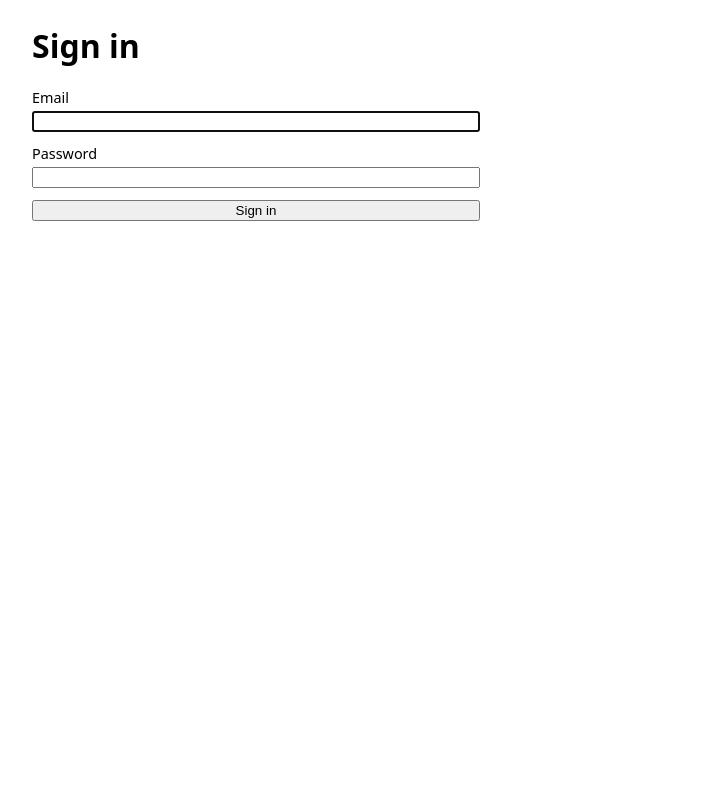
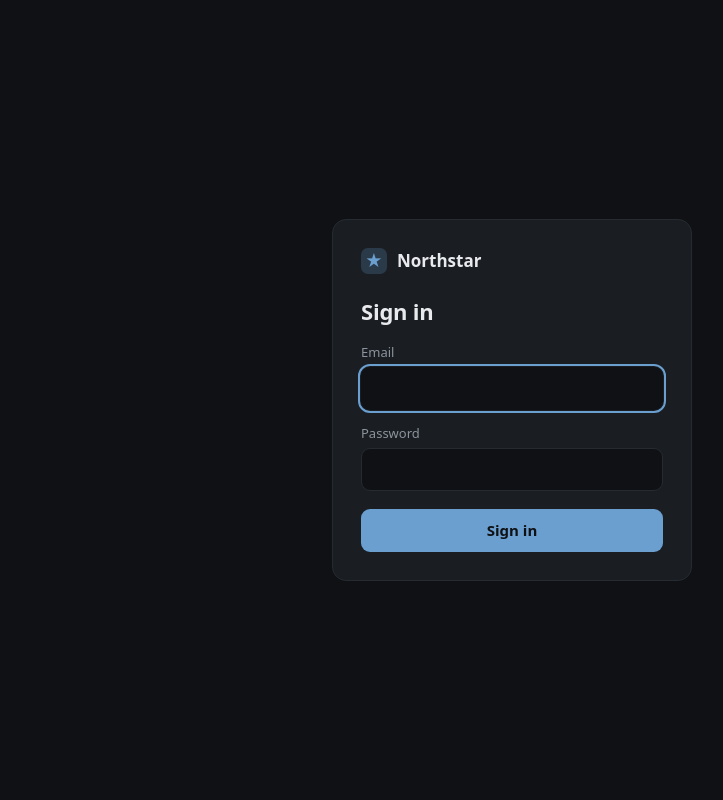
Before and after one commit to declankenny/northstar, a FastAPI app: page /login in a window 1280 px wide. Shown: the whole page, without its empty margins (128-851 px from the left). Run offline with FastAPI, Linux system fonts and the light colour scheme; parts of the project's set-up code (start-up, migrations or seed data) failed here and were passed over.

Commit message:
Style the sign-in page like the React app
Standalone login page with its own stylesheet, the same colors as the React UI and the same saved Light or Dark setting (dark by default). No dependencies and nothing loaded from outside.

Co-Authored-By: Claude Sonnet 5.5 <noreply@anthropic.com>

```diff
--- /dev/null
+++ b/northstar/web/static/login.css
@@ -0,0 +1,29 @@
+/* The sign-in page. Colors match the React app (frontend/src/styles.css). Nothing loads from outside. */
+:root[data-theme="dark"] {
+  --bg: #0f1114; --surface: #1a1e23; --border: #262b31; --text: #e8eaed; --muted: #8b939c;
+  --accent: #6a9fd0; --accent-soft: rgba(106, 159, 208, .22); --neg: #d98a80; --on-accent: #0f1114;
+}
+:root[data-theme="light"] {
+  --bg: #f6f7f8; --surface: #ffffff; --border: #e3e6e9; --text: #1a1d21; --muted: #6a727b;
+  --accent: #3a6d9c; --accent-soft: rgba(58, 109, 156, .16); --neg: #b4443a; --on-accent: #ffffff;
+}
+* { box-sizing: border-box; }
+body { margin: 0; min-height: 100vh; display: grid; place-items: center; padding: 16px;
+  background: var(--bg); color: var(--text);
+  font: 15px/1.4 system-ui, -apple-system, "Segoe UI", Roboto, sans-serif; }
+.card { width: 100%; max-width: 360px; background: var(--surface); border: 1px solid var(--border);
+  border-radius: 14px; padding: 28px; }
+.brand { display: flex; align-items: center; gap: 10px; font-weight: 650; font-size: 17px; }
+.brand i { width: 26px; height: 26px; border-radius: 7px; background: var(--accent-soft);
+  display: grid; place-items: center; color: var(--accent); font-style: normal; }
+h1 { margin: 22px 0 16px; font-size: 22px; font-weight: 650; letter-spacing: -.01em; }
+form { display: flex; flex-direction: column; gap: 14px; }
+label { display: flex; flex-direction: column; gap: 6px; font-size: 13px; color: var(--muted); }
+input { font: inherit; font-size: 15px; color: var(--text); background: var(--bg);
+  border: 1px solid var(--border); border-radius: 9px; padding: 10px 12px; }
+input:focus { outline: 2px solid var(--accent); outline-offset: 1px; border-color: transparent; }
+button { margin-top: 4px; font: inherit; font-weight: 600; color: var(--on-accent); background: var(--accent);
+  border: 0; border-radius: 9px; padding: 11px 16px; cursor: pointer; }
+button:hover { filter: brightness(1.08); }
+.error { margin: 0 0 14px; padding: 10px 12px; border-radius: 9px; font-size: 14px; color: var(--neg);
+  border: 1px solid var(--neg); background: transparent; }
--- a/northstar/web/templates/login.html
+++ b/northstar/web/templates/login.html
@@ -1,14 +1,35 @@
-{% extends "base.html" %}
-{% block title %}Sign in - Northstar{% endblock %}
-{% block content %}
-<h1>Sign in</h1>
+<!doctype html>
+<html lang="en" data-theme="dark">
+<head>
+  <meta charset="utf-8">
+  <meta name="viewport" content="width=device-width, initial-scale=1">
+  <title>Sign in - Northstar</title>
+  <link rel="stylesheet" href="/static/login.css">
+  <script>
+    // Same saved theme as the React app (dark unless the user chose light), applied before first paint.
+    try {
+      var saved = localStorage.getItem("northstar-theme");
+      if (saved === "light" || saved === "dark") document.documentElement.dataset.theme = saved;
+    } catch (e) {}
+  </script>
+</head>
+<body>
+  <main class="card">
+    <div class="brand"><i>★</i> Northstar</div>
+    <h1>Sign in</h1>
 
-{% if error %}<p class="error" role="alert">{{ error }}</p>{% endif %}
+    {% if error %}<p class="error" role="alert">{{ error }}</p>{% endif %}
 
-<form method="post" action="/login" class="stack">
-  <input type="hidden" name="next" value="{{ next }}">
-  <label>Email <input name="email" type="email" value="{{ email }}" autocomplete="username" required autofocus></label>
-  <label>Password <input name="password" type="password" autocomplete="current-password" required></label>
-  <button>Sign in</button>
-</form>
-{% endblock %}
+    <form method="post" action="/login">
+      <input type="hidden" name="next" value="{{ next }}">
+      <label>Email
+        <input name="email" type="email" value="{{ email }}" autocomplete="username" required autofocus>
+      </label>
+      <label>Password
+        <input name="password" type="password" autocomplete="current-password" required>
+      </label>
+      <button>Sign in</button>
+    </form>
+  </main>
+</body>
+</html>
```
Also changed, not shown: tests/test_auth_web.py (+7 -0 lines).
